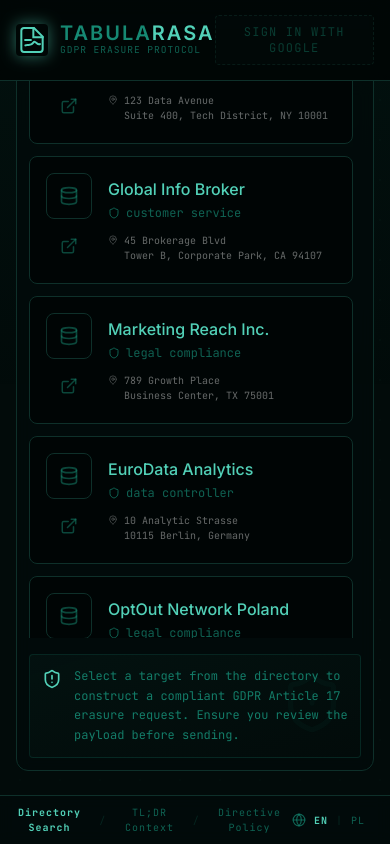
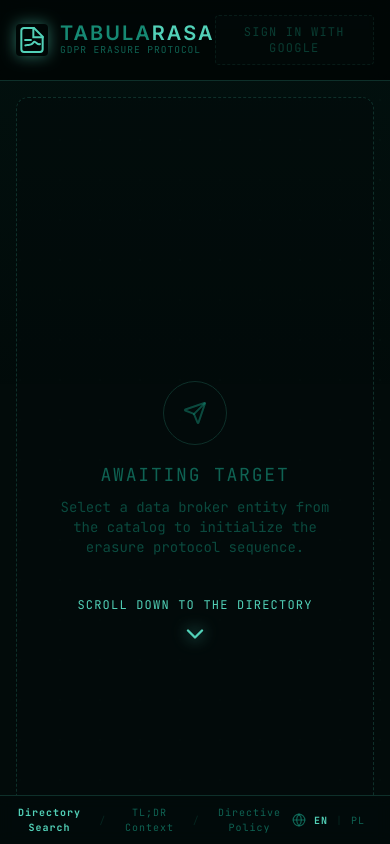
Before and after one commit to cntmhq/TabulaRasa, a React (Vite) app: page / in a window 390 px wide. Built offline with nearby package versions, Linux system fonts and the light colour scheme; no server answers.

Commit message:
hotfix mobile view

```diff
--- a/src/App.tsx
+++ b/src/App.tsx
@@ -43,10 +43,10 @@ export default function App() {
         onOpenSettings={() => setIsSettingsOpen(true)}
       />
 
-      <main className="flex-1 min-h-0 max-w-7xl mx-auto w-full px-4 sm:px-6 lg:px-8 py-4 sm:py-8 relative z-10 flex flex-col-reverse md:flex-row gap-4 sm:gap-8 md:overflow-hidden overflow-y-auto">
+      <main className="flex-1 min-h-0 max-w-7xl mx-auto w-full px-4 sm:px-6 lg:px-8 py-4 sm:py-8 relative z-10 flex flex-col md:flex-row gap-4 sm:gap-8 md:overflow-hidden overflow-y-auto overflow-x-hidden">
 
         {/* Left Column: Catalog or Modals */}
-        <section id="directory-section" className="flex-1 md:flex-none md:w-1/3 flex flex-col min-h-0 mb-2 md:mb-0 md:min-h-0 min-h-[100dvh] scroll-mt-4">
+        <section id="directory-section" className="order-2 md:order-1 flex-1 md:flex-none md:w-1/3 flex flex-col min-h-0 mb-2 md:mb-0 md:min-h-0 min-h-[100dvh] scroll-mt-4">
           <div className="flex items-center gap-3 mb-4 sm:mb-6 shrink-0">
             <h2 className="text-xl font-mono uppercase tracking-widest text-[var(--color-brand-glow)] truncate">{getLeftTitle()}</h2>
             <div className="h-px bg-gradient-to-r from-[var(--color-brand-element)] to-transparent flex-1" />
@@ -125,7 +125,7 @@ export default function App() {
         </section>
 
         {/* Right Column: Actuator/Composer */}
-        <section className="flex-[1.5] flex flex-col min-h-0 md:min-h-0 min-h-[100dvh]">
+        <section className="order-1 md:order-2 flex-[1.5] flex flex-col min-h-0 md:min-h-0 min-h-[100dvh]">
           <Composer
             broker={selectedBroker}
             profile={profile}
```
